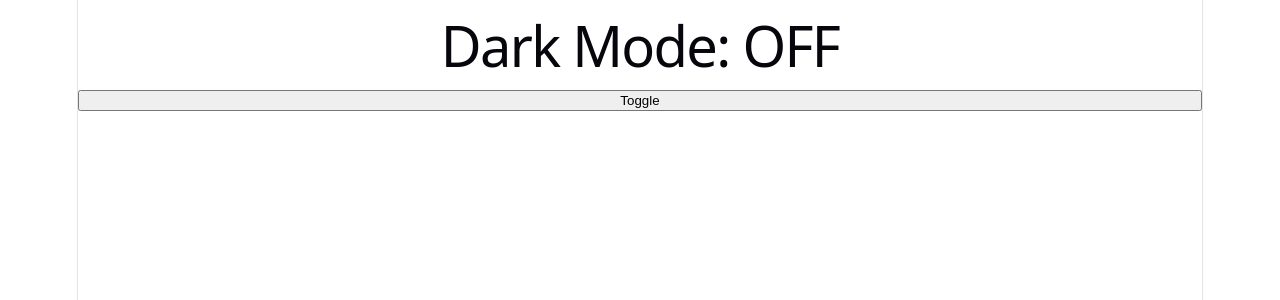
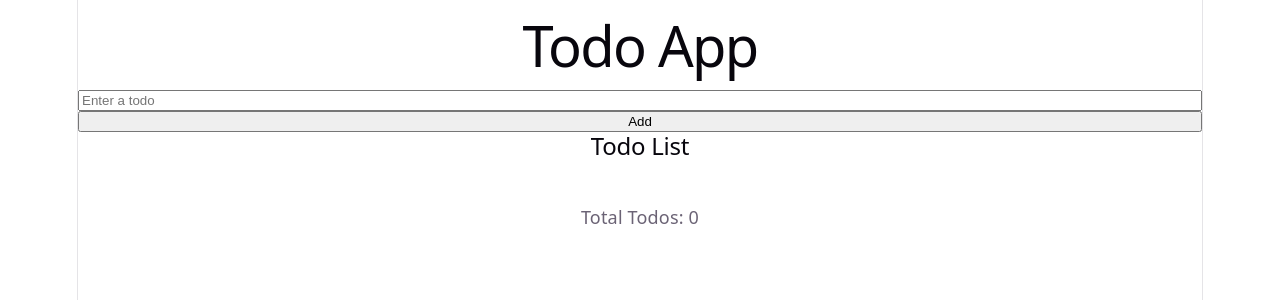
Before and after one commit to disha-aggarwal11/react-learning, a React (Vite) app: page / in a window 1280 px wide. Shown: the top 300 px of the page. Built offline with nearby package versions, Linux system fonts and the light colour scheme.

Commit message:
Implement parent-child communication using props and callbacks

```diff
--- a/src/App.jsx
+++ b/src/App.jsx
@@ -1,21 +1,23 @@
 import { useState } from "react";
+import TodoInput from "./components/TodoInput";
+import TodoList from "./components/TodoList";
 
 function App() {
-  const [darkMode, setDarkMode] = useState(false);
+  const [todos, setTodos] = useState([]);
 
-  function handleClick() {
-    setDarkMode(!darkMode);
+  function addTodo(todo) {
+    setTodos((prevTodos) => [...prevTodos, todo]);
   }
 
   return (
     <>
-      <h1>
-        {darkMode ? "Dark Mode: ON" : "Dark Mode: OFF"}
-      </h1>
+      <h1>Todo App</h1>
 
-      <button onClick={handleClick}>
-        Toggle
-      </button>
+      <TodoInput onAddTodo={addTodo} />
+
+      <TodoList todos={todos} />
+
+      <p>Total Todos: {todos.length}</p>
     </>
   );
 }
--- /dev/null
+++ b/src/components/TodoInput.jsx
@@ -0,0 +1,32 @@
+import { useState } from "react";
+
+function TodoInput({ onAddTodo }) {
+  const [input, setInput] = useState("");
+
+  function handleAdd() {
+    if (input.trim() === "") {
+      return;
+    }
+
+    onAddTodo(input);
+
+    setInput("");
+  }
+
+  return (
+    <>
+      <input
+        type="text"
+        placeholder="Enter a todo"
+        value={input}
+        onChange={(e) => setInput(e.target.value)}
+      />
+
+      <button onClick={handleAdd}>
+        Add
+      </button>
+    </>
+  );
+}
+
+export default TodoInput;
--- /dev/null
+++ b/src/components/TodoList.jsx
@@ -0,0 +1,15 @@
+function TodoList({ todos }) {
+  return (
+    <>
+      <h2>Todo List</h2>
+
+      <ul>
+        {todos.map((todo, index) => (
+          <li key={index}>{todo}</li>
+        ))}
+      </ul>
+    </>
+  );
+}
+
+export default TodoList;
```
Also changed, not shown: src/components/Child.jsx (added, +9 -0 lines).
